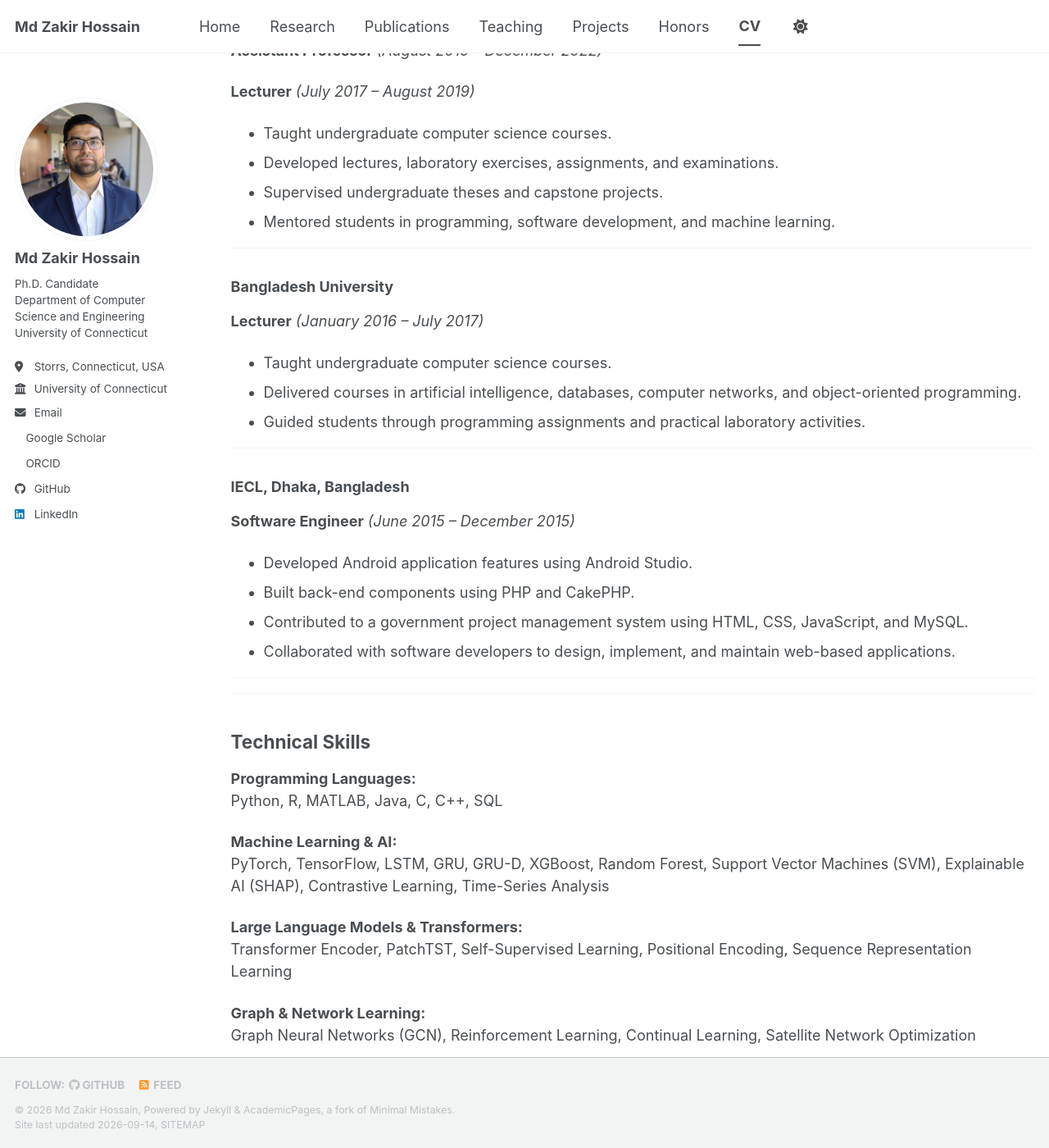
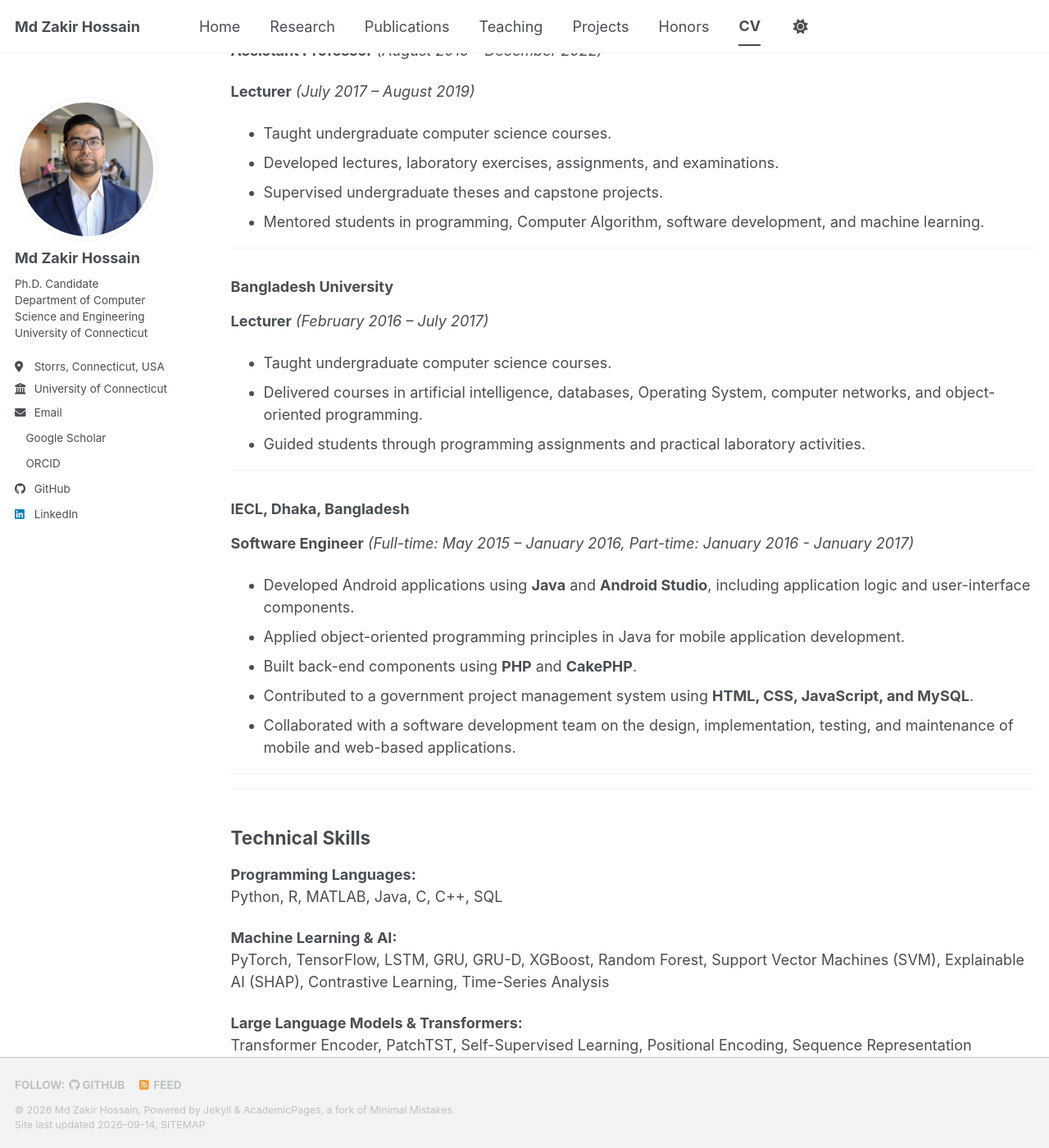
Before and after one commit to zakir-uconn/zakir-uconn.github.io, a Jekyll site: the page built from _pages/cv.md, in a window 1280 px wide and 1400 px high, scrolled down 1645 px. Shown: the whole window at 82% size. Built offline with Jekyll 4.4.1, drawn with Linux system fonts in a browser that asks for light colours; a style sheet for code colours, icons or effects is not loaded.

Commit message:
Revise CV job descriptions for clarity and detail
Updated job descriptions to include specific technologies and clarify roles.

```diff
--- a/_pages/cv.md
+++ b/_pages/cv.md
@@ -71,28 +71,29 @@ Awarded the **University Gold Medal** and **Dean's Award** for outstanding acade
 - Taught undergraduate computer science courses.
 - Developed lectures, laboratory exercises, assignments, and examinations.
 - Supervised undergraduate theses and capstone projects.
-- Mentored students in programming, software development, and machine learning.
+- Mentored students in programming, Computer Algorithm, software development, and machine learning.
 
 ---
 
 ### Bangladesh University
 
-**Lecturer** *(January 2016 – July 2017)*
+**Lecturer** *(February 2016 – July 2017)*
 
 - Taught undergraduate computer science courses.
-- Delivered courses in artificial intelligence, databases, computer networks, and object-oriented programming.
+- Delivered courses in artificial intelligence, databases, Operating System, computer networks, and object-oriented programming.
 - Guided students through programming assignments and practical laboratory activities.
 
 ---
 
 ### IECL, Dhaka, Bangladesh
 
-**Software Engineer** *(June 2015 – December 2015)*
+**Software Engineer** *(Full-time: May 2015 – January 2016, Part-time: January 2016 - January 2017)*
 
-- Developed Android application features using Android Studio.
-- Built back-end components using PHP and CakePHP.
-- Contributed to a government project management system using HTML, CSS, JavaScript, and MySQL.
-- Collaborated with software developers to design, implement, and maintain web-based applications.
+- Developed Android applications using **Java** and **Android Studio**, including application logic and user-interface components.
+- Applied object-oriented programming principles in Java for mobile application development.
+- Built back-end components using **PHP** and **CakePHP**.
+- Contributed to a government project management system using **HTML, CSS, JavaScript, and MySQL**.
+- Collaborated with a software development team on the design, implementation, testing, and maintenance of mobile and web-based applications.
 
 ---
 
```
